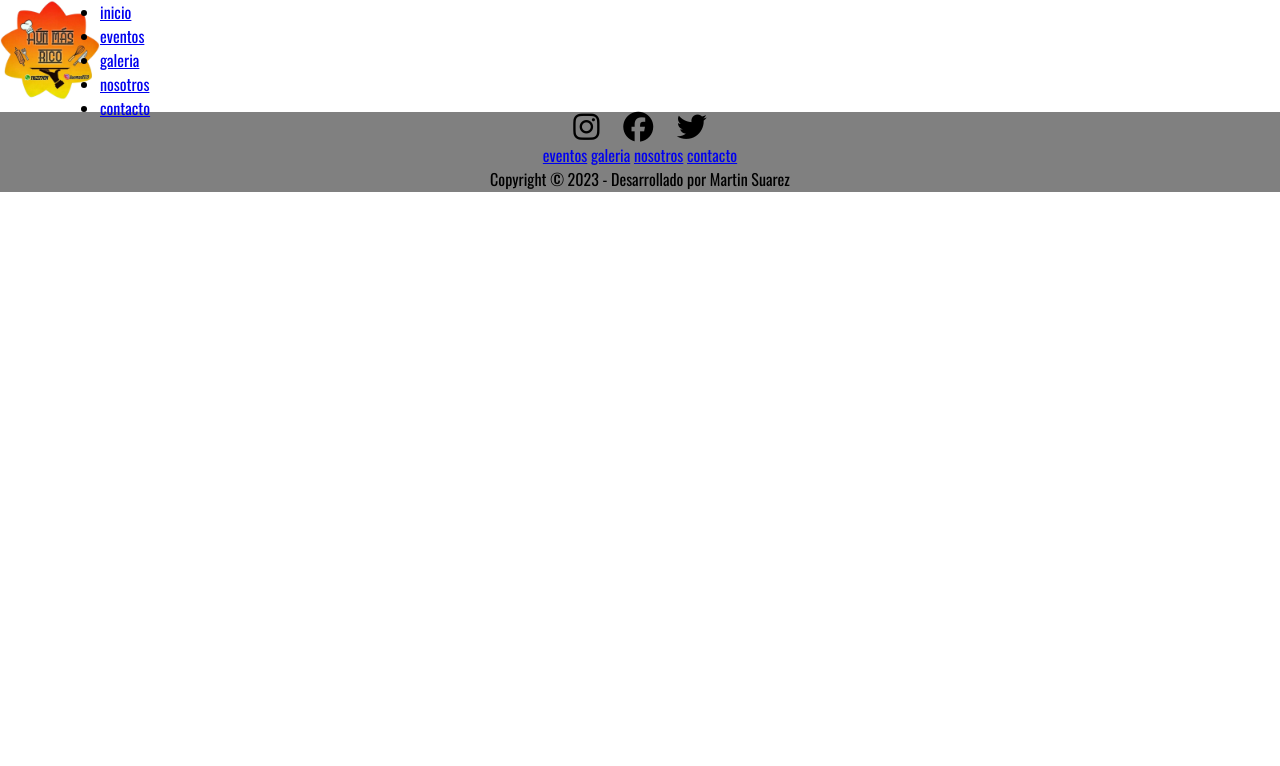
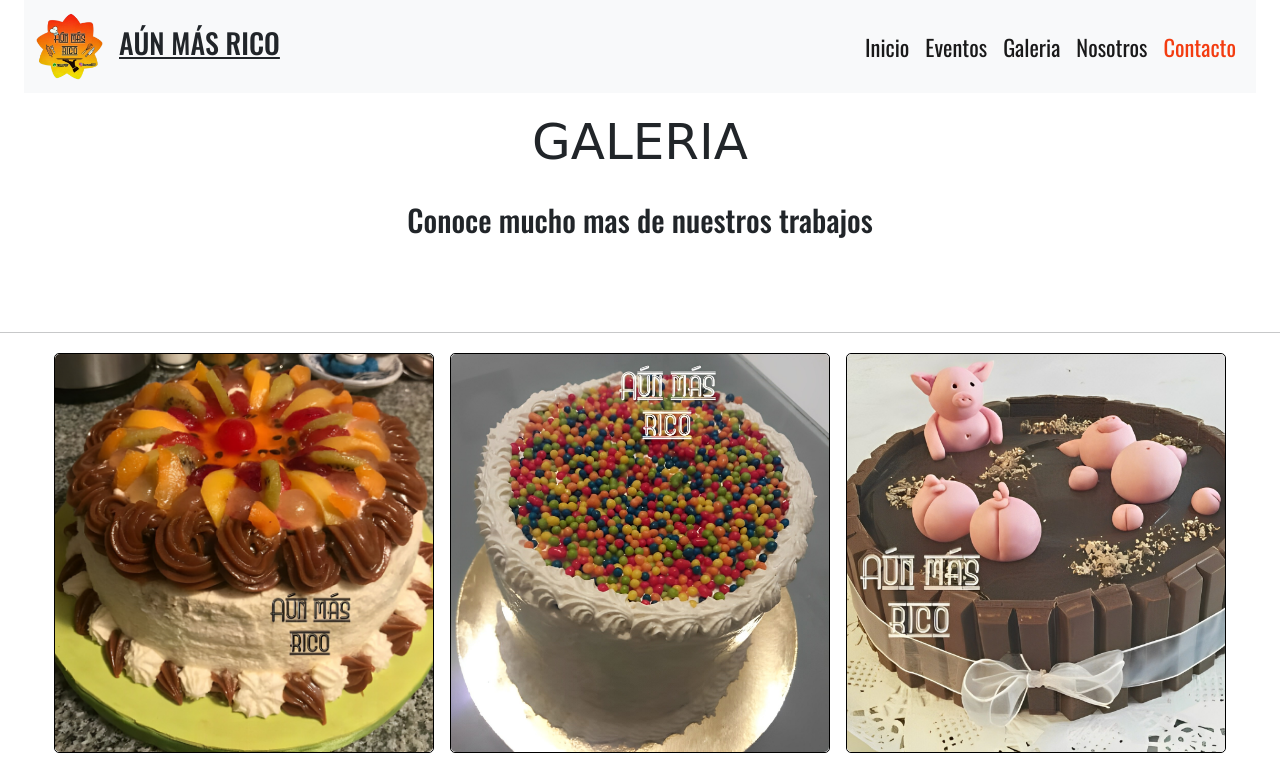
Before and after one commit to martinfsuarez/mi_repositorio, a plain HTML site: page pages/galeria.html in a window 1280 px wide. Shown: the top 766 px of the page. Drawn offline with nearby package versions, Linux system fonts and the light colour scheme.

Commit message:
cambio en pagina de galeria

```diff
--- a/css/estilo.css
+++ b/css/estilo.css
@@ -247,3 +247,57 @@
 
 
 /* Aca comienza la pagina de GALERIA */
+
+
+
+.encabezado{
+    width: 100%;
+    height: 25vh;
+    text-align: center;
+}
+
+.encabezado h1{
+    font-size: 50px;
+    text-transform: uppercase;
+    font-family: 'Dancing Script', cursive;
+    margin-bottom: 30px;
+}
+
+.encabezado h3{
+    font-size: 30px;
+}
+
+
+hr{
+    margin: 20px 0;
+}
+
+
+.contenedor{
+    width: 95%;
+    margin: 0 auto;
+    display: flex;
+    flex-wrap: wrap;
+    justify-content: center;
+    align-items: center;
+    gap: 1rem;
+    margin-bottom: 30px;
+}
+
+.imagenes{
+    width: 380px;
+    height: 400px;
+    border: solid 1px black;
+    border-radius: 5px;
+}
+
+.imagenes img{
+    border-radius: 5px;
+    width: 100%;
+    object-fit: cover;
+    height: 100%;
+}
+
+
+
+/* Aca comienza la pagina de NOSOTROS */
--- a/pages/galeria.html
+++ b/pages/galeria.html
@@ -4,28 +4,82 @@
         <meta charset="UTF-8">
         <meta http-equiv="X-UA-Compatible" content="IE=edge">
         <meta name="viewport" content="width=device-width, initial-scale=1.0">
+        <link href="https://cdn.jsdelivr.net/npm/bootstrap@5.0.2/dist/css/bootstrap.min.css" rel="stylesheet" integrity="sha384-EVSTQN3/azprG1Anm3QDgpJLIm9Nao0Yz1ztcQTwFspd3yD65VohhpuuCOmLASjC" crossorigin="anonymous">
         <link rel="stylesheet" href="../css/estilo.css">
         <script src="https://kit.fontawesome.com/1c694c143b.js" crossorigin="anonymous"></script>
         <title>Aun mas rico</title>
     </head>
     <body>
-        <header class="Header">
-            <div class="ContenedorLogo">
-                <img class="Logo" src="../assets/img/logo_aunmasrico.png" alt="logo_batidora" width="100px">
+        <header class="Header container-fluid">
+            <div class="container-fluid">
+                <nav class="navbar navbar-expand-lg navbar-light bg-light">
+                    <div class="container-fluid">
+                        <a class="navbar-brand" href="../index.html">
+                            <img src="../assets/img/logo_aunmasrico.png" alt="logo aunmasrico" class="d-inline-block align-text-top tamañoLogo">
+                        </a>
+                        <h3><u>AÚN MÁS RICO</u></h3>
+                        <button class="navbar-toggler" type="button" data-bs-toggle="collapse" data-bs-target="#navbarNav" aria-controls="navbarNav" aria-expanded="false" aria-label="Toggle navigation">
+                            <span class="navbar-toggler-icon"></span>
+                        </button>
+                        <div class="collapse navbar-collapse" id="navbarNav">
+                            <ul class="navbar-nav w-100 justify-content-end">
+                                <li class="nav-item">
+                                    <a class="nav-link active linkNav" aria-current="page" href="../index.html">Inicio</a>
+                                </li>
+                                <li class="nav-item">
+                                    <a class="nav-link active linkNav" href="./eventos.html">Eventos</a>
+                                </li>
+                                <li class="nav-item">
+                                    <a class="nav-link active linkNav" href="#">Galeria</a>
+                                </li>
+                                <li class="nav-item">
+                                    <a class="nav-link active linkNav" href="./nosotros.html">Nosotros</a>
+                                </li>
+                                <li class="nav-item">
+                                    <a class="nav-link linkColor linkNav" href="./contacto.html">Contacto</a>
+                                </li>
+                            </ul>
+                        </div>
+                    </div>
+                </nav>
             </div>
-            <nav class="Navegacion">
-                <ul>
-                    <li class="ListaItem"><a class="LinkNav" href="../index.html">inicio</a></li>
-                    <li class="ListaItem"><a class="LinkNav" href="./eventos.html">eventos</a></li>
-                    <li class="ListaItem"><a class="LinkNav" href="#">galeria</a></li>
-                    <li class="ListaItem"><a class="LinkNav" href="./nosotros.html">nosotros</a></li>
-                    <li class="ListaItem"><a class="LinkNav" href="./contacto.html">contacto</a></li>
-                </ul>
-            </nav>
         </header>
         <main>
+            <div class="encabezado">
+                <h1>Galeria</h1>
+                <h3>Conoce mucho mas de nuestros trabajos</h3>
+            </div>
+            <hr>
             <section>
-
+                <div class="contenedor">
+                    <div class="imagenes">
+                        <img src="../assets/img/torta1.jpg" alt="torta1">
+                    </div>
+                    <div class="imagenes">
+                        <img src="../assets/img/torta2.jpg" alt="torta2">
+                    </div>
+                    <div class="imagenes">
+                        <img src="../assets/img/torta3.jpg" alt="torta2">
+                    </div>
+                    <div class="imagenes">
+                        <img src="../assets/img/torta4.jpg" alt="torta4">
+                    </div>
+                    <div class="imagenes">
+                        <img src="../assets/img/torta6.jpg" alt="torta6">
+                    </div>
+                    <div class="imagenes">
+                        <img src="../assets/img/torta7.jpg" alt="torta7">
+                    </div>
+                    <div class="imagenes">
+                        <img src="../assets/img/torta8.jpg" alt="torta8">
+                    </div>
+                    <div class="imagenes">
+                        <img src="../assets/img/torta9.jpg" alt="torta9">
+                    </div>
+                    <div class="imagenes">
+                        <img src="../assets/img/torta10.jpg" alt="torta10">
+                    </div>
+                </div>
             </section>
         </main>
         <footer class="PiePagina">
@@ -34,15 +88,8 @@
                 <a class="linkRedes" href="https://www.facebook.com/" target="_blank"><i class="icon fa-brands fa-facebook"></i></a>
                 <a class="linkRedes" href="https://twitter.com/" target="_blank"><i class="icon fa-brands fa-twitter"></i></a>
             </div>
-            <ul>
-                <li>
-                    <a class="PieAnclas" href="../pages/eventos.html">eventos</a>
-                    <a class="PieAnclas" href="../pages/galeria.html">galeria</a>
-                    <a class="PieAnclas" href="../pages/nosotros.html">nosotros</a>
-                    <a class="PieAnclas" href="../pages/contacto.html">contacto</a>
-                </li>
-            </ul>
             <p>Copyright © 2023 - Desarrollado por Martin Suarez</p>
         </footer>
+        <script src="https://cdn.jsdelivr.net/npm/bootstrap@5.0.2/dist/js/bootstrap.bundle.min.js" integrity="sha384-MrcW6ZMFYlzcLA8Nl+NtUVF0sA7MsXsP1UyJoMp4YLEuNSfAP+JcXn/tWtIaxVXM" crossorigin="anonymous"></script>
     </body>
 </html>
```
Also changed, not shown: assets/img/torta1.jpg (added), assets/img/torta10.jpg (added), assets/img/torta11.jpg (added), assets/img/torta2.jpg (added), assets/img/torta3.jpg (added), assets/img/torta4.jpg (added), assets/img/torta5.jpg (added), assets/img/torta6.jpg (added), assets/img/torta7.jpg (added), assets/img/torta8.jpg (added), assets/img/torta9.jpg (added).
